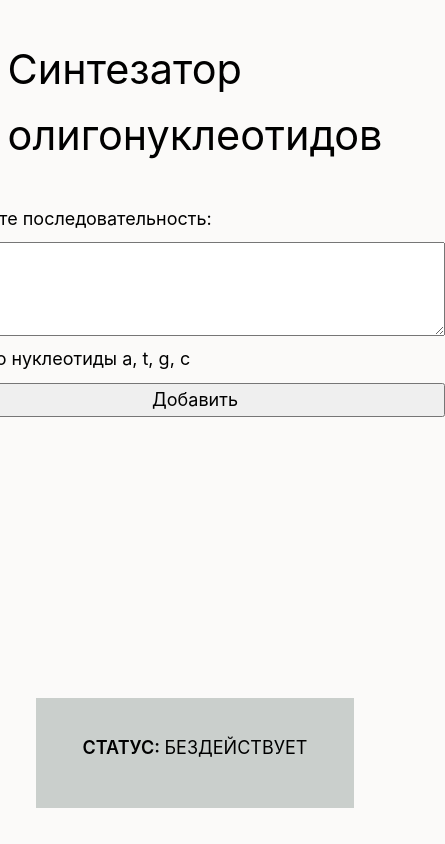
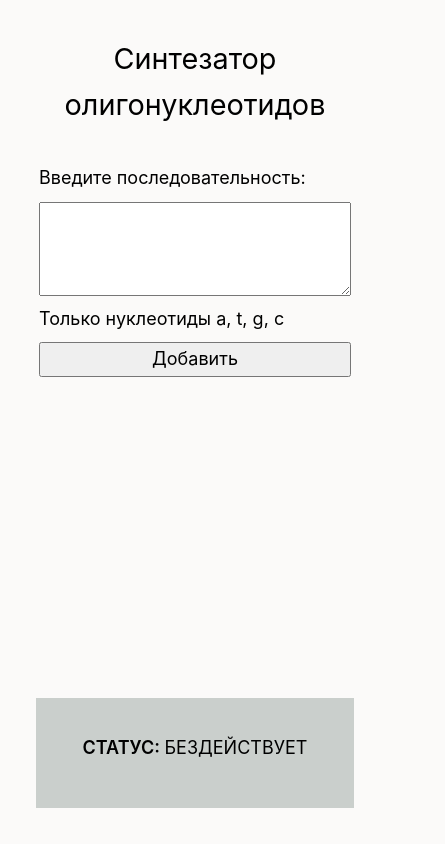
Before and after one commit to snork-maiden/oligonucleotide-synthesis, a Vue app: page / in a window 390 px wide. Shown: the whole page, 445 px wide, since content can reach past the window. Built offline with nearby package versions, Linux system fonts and the light colour scheme.

Commit message:
Style fixes

```diff
--- a/src/components/SynthesisTask.vue
+++ b/src/components/SynthesisTask.vue
@@ -38,7 +38,11 @@ function saveChanges() {
       <button class="button" @click="isEditing = true">Редактировать</button>
     </template>
     <form v-else @submit.prevent="saveChanges">
-      <NucleotideInput v-model="newSequence" class="task "@submit='saveChanges'/>
+      <NucleotideInput
+        v-model="newSequence"
+        class="task"
+        @submit="saveChanges"
+      />
       <button class="button" @click="isEditing = false">Отменить</button>
       <button class="submit">Сохранить</button>
     </form>
@@ -48,7 +52,7 @@ function saveChanges() {
 
 <style scoped>
 .task {
-  max-width: 600px;
+  max-width: min(600px, 80vw);
   word-wrap: break-word;
 }
 </style>
--- a/src/components/TheMain.vue
+++ b/src/components/TheMain.vue
@@ -22,6 +22,7 @@ const store = useSynthesizerStore();
 }
 
 .title {
-  font-size: 2.3em;
+  font-size: clamp(1.6em, 5vw, 2.3em);
+  text-align: center;
 }
 </style>
--- a/src/components/TheSequenceInput.vue
+++ b/src/components/TheSequenceInput.vue
@@ -35,7 +35,7 @@ function add() {
 }
 
 .input {
-  width: 500px;
+  width: min(500px, 80vw);
   height: 5.2em;
 }
 </style>
--- a/src/components/TheSynthesizer.vue
+++ b/src/components/TheSynthesizer.vue
@@ -38,8 +38,13 @@ function getClass(index: number) {
   background-color: rgb(202, 207, 204);
   width: 100%;
   max-width: 1000px;
-  aspect-ratio: 3.5/1;
   display: grid;
+
+  @media screen and (min-width: 700px) {
+    .synthesizer {
+      aspect-ratio: 3.5/1;
+    }
+  }
 }
 
 .status {
@@ -49,7 +54,7 @@ function getClass(index: number) {
 }
 
 .status-title {
-  font-weight: 600
+  font-weight: 600;
 }
 
 .progress {
--- a/src/views/HomeView.vue
+++ b/src/views/HomeView.vue
@@ -10,12 +10,17 @@ import TheMain from "../components/TheMain.vue";
 
 <style scoped>
 .main {
-  height: 100vh;
-  max-height: 100vh;
+  min-height: 100vh;
   display: flex;
   flex-direction: column;
   align-items: center;
   padding: 2em;
   gap: 2em;
 }
+
+@media screen and (min-width: 1000px) {
+  .main {
+    max-height: 100vh;
+  }
+}
 </style>
```
